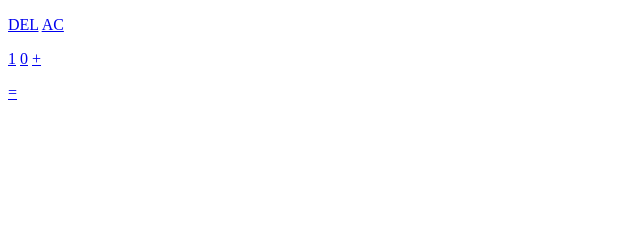
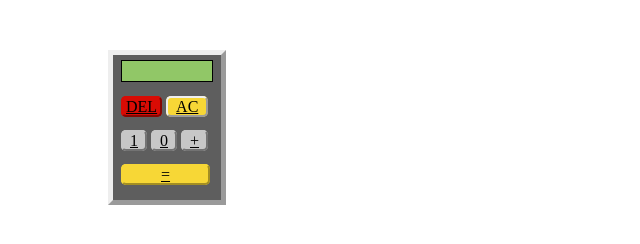
Before and after one commit to sorellan/AT_ejercicios, a plain HTML site: page JavaScript/calc_binaria.html in a window 1280 px wide. Shown: the whole page, without its empty margins (0-640 px from the left). Drawn offline with Linux system fonts and the light colour scheme.

Commit message:
Calculadora binaria con css

```diff
--- /dev/null
+++ b/JavaScript/calc_binaria.css
@@ -0,0 +1,53 @@
+#calculator {
+	width: 100px;
+	height: 140px;
+	background-color: rgb(94,94,94);
+	margin-left: 100px;
+	margin-top: 50px;
+	padding-left: 8px;
+	padding-top: 5px;
+	border: 5px outset;
+}
+
+#calculator div {
+	border: black 1px solid;
+	background-color: rgb(145,199,103);
+	overflow: hidden;
+	width: 90px;
+	height: 20px;
+}
+
+#calculator .functions {
+	border-radius: 5px;
+	color: black;
+}
+
+#delete {
+	border: rgb(217,11,4) 2px outset;
+	background-color: rgb(217,11,4);
+	margin-top: 100px;
+	padding: 0 3px 0 3px;
+}
+
+#clear  {
+	border: rgb(247,215,54) 2px outset;
+	padding: 0 8px 0 8px;
+	background-color: rgb(247,215,54);
+	border: 2px outset;
+}
+
+#calculator .number, #add {
+	border: rgb(199,199,199) 2px outset;
+	border-radius: 5px;
+	padding: 0 7px 0 7px;
+	background-color: rgb(199,199,199);
+	color: black;
+}
+
+#sol {
+	border: rgb(247,215,54) 2px outset;
+	border-radius: 5px;
+	padding: 0 38px 0 38px;
+	background-color: rgb(247,215,54);
+	color: black;
+}
--- a/JavaScript/calc_binaria.html
+++ b/JavaScript/calc_binaria.html
@@ -2,14 +2,17 @@
 <html>
 <head>
 	<title>Calculadora binaria - Samuel Salcedo Orellana</title>
+	<link rel="stylesheet" type="text/css" href="calc_binaria.css" />
 	<script type="text/javascript" charset="utf-8" src="calc_binaria.js"></script>
 </head>
 <body>
 	<div id="calculator">
-		<span id="display"></span>
+		<div>
+			<span id="display"></span>
+		</div>
 		<p>
-			<a id="delete" href="javascript:pressDel()">DEL</a>
-			<a id="clear" href="javascript:pressAc()">AC</a>
+			<a class="functions" id="delete" href="javascript:pressDel()">DEL</a>
+			<a class="functions" id="clear" href="javascript:pressAc()">AC</a>
 		</p>
 		<p>
 			<a class="number" href="javascript:pressNum('1')">1</a>
```
Also changed, not shown: JavaScript/calc_binaria.js (+0 -63 lines).
